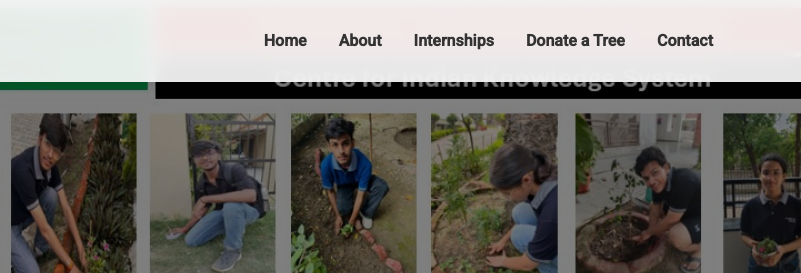
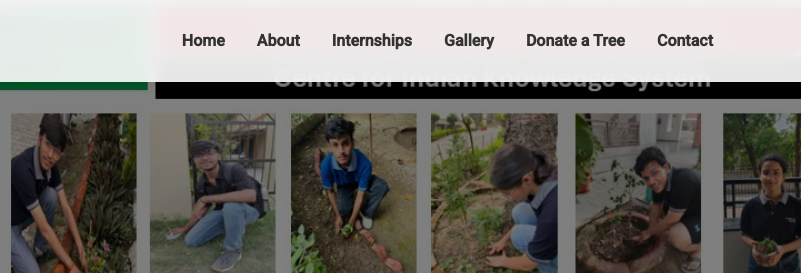
Before and after one commit to thecoder-16/ecosaviour, a plain HTML site: page index.html in a window 1280 px wide. Shown: the top 273 px of the page, 479-1280 px from the left. Drawn offline with Linux system fonts and the light colour scheme.

Commit message:
Update index.html

```diff
--- a/index.html
+++ b/index.html
@@ -10,7 +10,6 @@
 <body>
 
     <!-- Header & Navigation -->
-    <!-- Header & Navigation -->
 <header>
     <nav>
         <div class="logo">
@@ -21,6 +20,7 @@
             <li><a href="#home">Home</a></li>
             <li><a href="#about">About</a></li>
             <li><a href="#internships">Internships</a></li>
+            <li><a href="gallery.html">Gallery</a></li>
             <li><a href="#donate">Donate a Tree</a></li>
             <li><a href="#contact">Contact</a></li>
         </ul>
```
